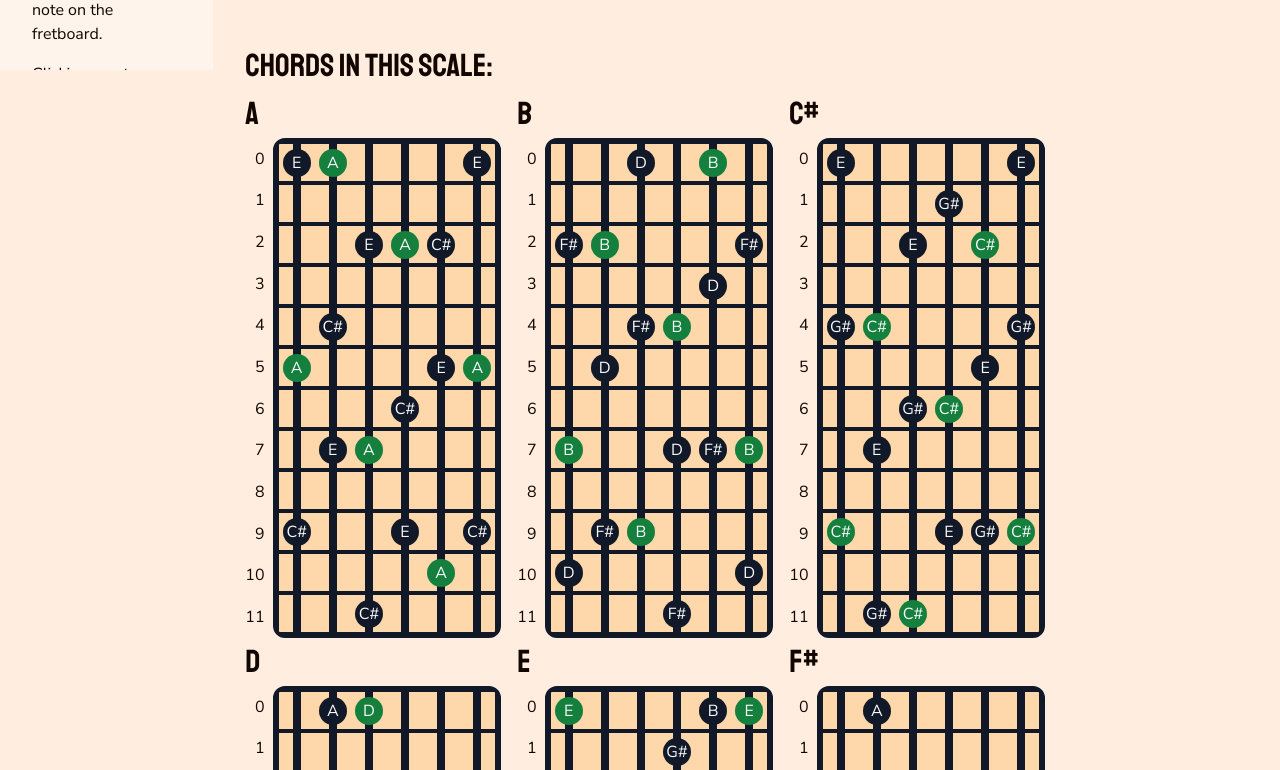
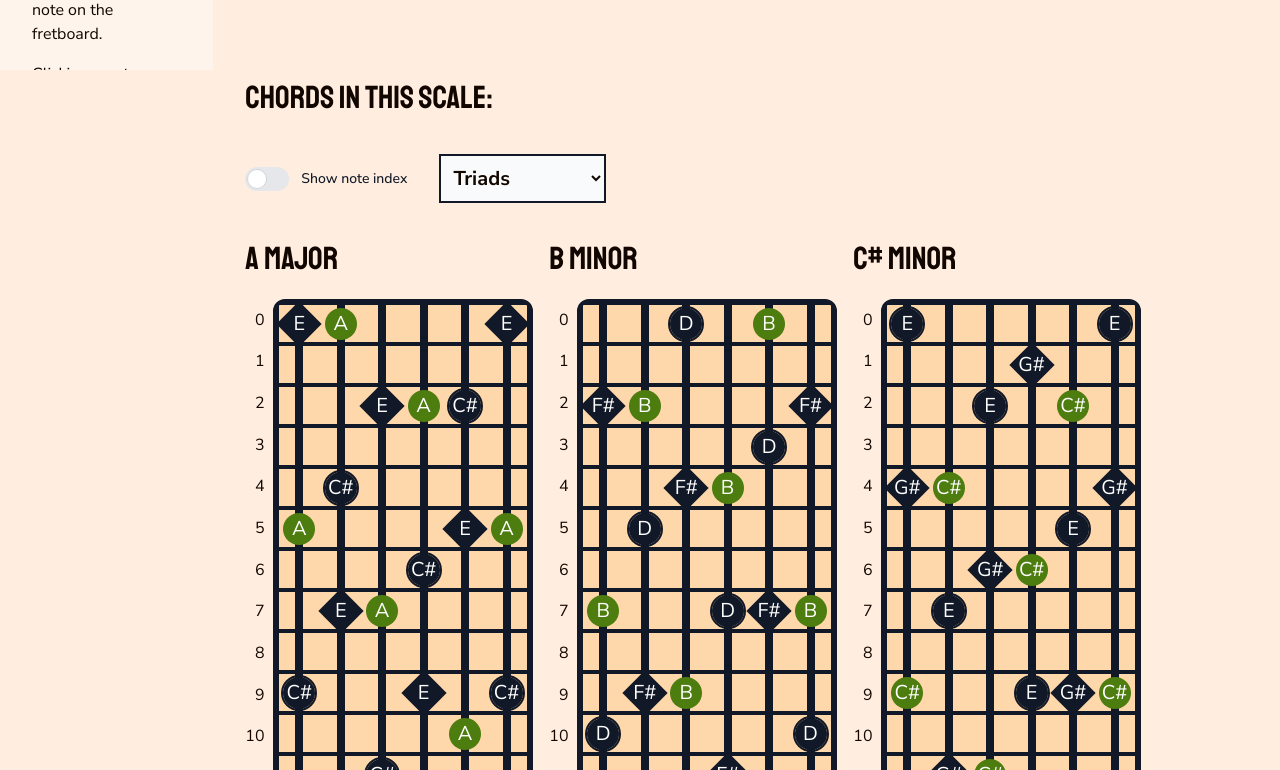
Before and after one commit to ChristianPisani/GuitarApp, a React (Vite) app in the folder GuitarApp/: page /visualizer in a window 1280 px wide. Shown: the part 730-1500 px from the top of the page. Built offline with nearby package versions, Linux system fonts and the light colour scheme; a web font is replaced by a local one.

Commit message:
Add better chord names. More options for chord visualization

```diff
--- /dev/null
+++ b/GuitarApp/src/data/chords.ts
@@ -0,0 +1,62 @@
+import { Chord } from "../types/musical-terms";
+import { noteToString } from "../utility/noteFunctions";
+
+export const chordNames = [
+  {
+    // 1, 3, 5 degrees of the major scale
+    name: "Major",
+    intervals: [1, 5, 8],
+  },
+  {
+    // 1, minor 3, 5 degrees of the major scale
+    name: "Minor",
+    intervals: [1, 4, 8],
+  },
+  {
+    // 1, 3, augmented 5 (raised one halftone) degrees of the major scale
+    name: "Augmented",
+    intervals: [1, 5, 9],
+  },
+  {
+    // 1, minor 3, dimished 5 (lowered one halftone) degrees of the major scale
+    name: "Diminished",
+    intervals: [1, 4, 7],
+  },
+];
+
+export const chordExtensions = [
+  {
+    name: "7th",
+    interval: 12,
+  },
+  {
+    name: "Minor 7th",
+    interval: 11,
+  },
+  {
+    name: "9th",
+    interval: 3,
+  },
+  {
+    name: "Minor 9th",
+    interval: 2,
+  },
+];
+
+export const getChordName = (chord: Chord) => {
+  const matchingTriad = chordNames.find((triad) =>
+    triad.intervals.every((interval) => chord.intervals.includes(interval))
+  );
+
+  const matchingExtensions = chordExtensions.filter((extension) =>
+    chord.intervals.includes(extension.interval)
+  );
+  const matchingExtensionName =
+    matchingExtensions.length > 0
+      ? matchingExtensions[matchingExtensions.length - 1].name
+      : "";
+
+  return `${noteToString(chord.root)} ${
+    matchingTriad?.name
+  } ${matchingExtensionName}`;
+};
--- a/GuitarApp/src/output.css
+++ b/GuitarApp/src/output.css
@@ -578,12 +578,29 @@ video {
   }
 }
 
+.sr-only {
+  position: absolute;
+  width: 1px;
+  height: 1px;
+  padding: 0;
+  margin: -1px;
+  overflow: hidden;
+  clip: rect(0, 0, 0, 0);
+  white-space: nowrap;
+  border-width: 0;
+}
+
 .absolute {
   position: absolute;
 }
 
 .relative {
   position: relative;
+}
+
+.my-8 {
+  margin-top: 2rem;
+  margin-bottom: 2rem;
 }
 
 .mb-0 {
@@ -594,8 +611,20 @@ video {
   margin-right: 1rem;
 }
 
+.ms-3 {
+  margin-inline-start: 0.75rem;
+}
+
+.mb-8 {
+  margin-bottom: 2rem;
+}
+
 .flex {
   display: flex;
+}
+
+.inline-flex {
+  display: inline-flex;
 }
 
 .grid {
@@ -610,8 +639,12 @@ video {
   height: 3rem;
 }
 
-.h-7 {
-  height: 1.75rem;
+.h-6 {
+  height: 1.5rem;
+}
+
+.h-8 {
+  height: 2rem;
 }
 
 .h-full {
@@ -622,6 +655,10 @@ video {
   min-height: 500px;
 }
 
+.w-11 {
+  width: 2.75rem;
+}
+
 .w-12 {
   width: 3rem;
 }
@@ -630,16 +667,25 @@ video {
   width: 0.5rem;
 }
 
-.w-7 {
-  width: 1.75rem;
+.w-8 {
+  width: 2rem;
 }
 
 .w-full {
   width: 100%;
 }
 
-.min-w-64 {
-  min-width: 16rem;
+.min-w-72 {
+  min-width: 18rem;
+}
+
+.rotate-45 {
+  --tw-rotate: 45deg;
+  transform: translate(var(--tw-translate-x), var(--tw-translate-y)) rotate(var(--tw-rotate)) skewX(var(--tw-skew-x)) skewY(var(--tw-skew-y)) scaleX(var(--tw-scale-x)) scaleY(var(--tw-scale-y));
+}
+
+.cursor-pointer {
+  cursor: pointer;
 }
 
 .grid-cols-\[auto_1fr\] {
@@ -668,6 +714,10 @@ video {
 
 .gap-4 {
   gap: 1rem;
+}
+
+.gap-8 {
+  gap: 2rem;
 }
 
 .rounded {
@@ -705,9 +755,19 @@ video {
   border-color: rgb(17 24 39 / var(--tw-border-opacity));
 }
 
+.bg-amber-900 {
+  --tw-bg-opacity: 1;
+  background-color: rgb(120 53 15 / var(--tw-bg-opacity));
+}
+
 .bg-gray-100 {
   --tw-bg-opacity: 1;
   background-color: rgb(243 244 246 / var(--tw-bg-opacity));
+}
+
+.bg-gray-200 {
+  --tw-bg-opacity: 1;
+  background-color: rgb(229 231 235 / var(--tw-bg-opacity));
 }
 
 .bg-gray-50 {
@@ -720,9 +780,9 @@ video {
   background-color: rgb(17 24 39 / var(--tw-bg-opacity));
 }
 
-.bg-green-700 {
+.bg-lime-700 {
   --tw-bg-opacity: 1;
-  background-color: rgb(21 128 61 / var(--tw-bg-opacity));
+  background-color: rgb(77 124 15 / var(--tw-bg-opacity));
 }
 
 .bg-orange-200 {
@@ -730,12 +790,37 @@ video {
   background-color: rgb(254 215 170 / var(--tw-bg-opacity));
 }
 
+.bg-yellow-600 {
+  --tw-bg-opacity: 1;
+  background-color: rgb(202 138 4 / var(--tw-bg-opacity));
+}
+
+.bg-yellow-500 {
+  --tw-bg-opacity: 1;
+  background-color: rgb(234 179 8 / var(--tw-bg-opacity));
+}
+
+.bg-amber-500 {
+  --tw-bg-opacity: 1;
+  background-color: rgb(245 158 11 / var(--tw-bg-opacity));
+}
+
+.bg-amber-600 {
+  --tw-bg-opacity: 1;
+  background-color: rgb(217 119 6 / var(--tw-bg-opacity));
+}
+
+.bg-blue-500 {
+  --tw-bg-opacity: 1;
+  background-color: rgb(59 130 246 / var(--tw-bg-opacity));
+}
+
+.p-2 {
+  padding: 0.5rem;
+}
+
 .p-3 {
   padding: 0.75rem;
-}
-
-.p-4 {
-  padding: 1rem;
 }
 
 .p-8 {
@@ -760,17 +845,48 @@ video {
   text-align: end;
 }
 
+.text-sm {
+  font-size: 0.875rem;
+  line-height: 1.25rem;
+}
+
+.text-xl {
+  font-size: 1.25rem;
+  line-height: 1.75rem;
+}
+
 .font-bold {
   font-weight: 700;
+}
+
+.font-medium {
+  font-weight: 500;
 }
 
 .uppercase {
   text-transform: uppercase;
 }
 
-.text-gray-50 {
+.text-gray-900 {
   --tw-text-opacity: 1;
-  color: rgb(249 250 251 / var(--tw-text-opacity));
+  color: rgb(17 24 39 / var(--tw-text-opacity));
+}
+
+.text-white {
+  --tw-text-opacity: 1;
+  color: rgb(255 255 255 / var(--tw-text-opacity));
+}
+
+.outline {
+  outline-style: solid;
+}
+
+.outline-2 {
+  outline-width: 2px;
+}
+
+.outline-gray-900 {
+  outline-color: #111827;
 }
 
 :root {
@@ -822,3 +938,118 @@ body {
   display: grid;
   place-items: center;
 }
+
+.after\:absolute::after {
+  content: var(--tw-content);
+  position: absolute;
+}
+
+.after\:start-\[2px\]::after {
+  content: var(--tw-content);
+  inset-inline-start: 2px;
+}
+
+.after\:top-\[2px\]::after {
+  content: var(--tw-content);
+  top: 2px;
+}
+
+.after\:h-5::after {
+  content: var(--tw-content);
+  height: 1.25rem;
+}
+
+.after\:w-5::after {
+  content: var(--tw-content);
+  width: 1.25rem;
+}
+
+.after\:rounded-full::after {
+  content: var(--tw-content);
+  border-radius: 9999px;
+}
+
+.after\:border::after {
+  content: var(--tw-content);
+  border-width: 1px;
+}
+
+.after\:border-gray-300::after {
+  content: var(--tw-content);
+  --tw-border-opacity: 1;
+  border-color: rgb(209 213 219 / var(--tw-border-opacity));
+}
+
+.after\:bg-white::after {
+  content: var(--tw-content);
+  --tw-bg-opacity: 1;
+  background-color: rgb(255 255 255 / var(--tw-bg-opacity));
+}
+
+.after\:transition-all::after {
+  content: var(--tw-content);
+  transition-property: all;
+  transition-timing-function: cubic-bezier(0.4, 0, 0.2, 1);
+  transition-duration: 150ms;
+}
+
+.after\:content-\[\'\'\]::after {
+  --tw-content: '';
+  content: var(--tw-content);
+}
+
+.peer:checked ~ .peer-checked\:bg-blue-600 {
+  --tw-bg-opacity: 1;
+  background-color: rgb(37 99 235 / var(--tw-bg-opacity));
+}
+
+.peer:checked ~ .peer-checked\:after\:translate-x-full::after {
+  content: var(--tw-content);
+  --tw-translate-x: 100%;
+  transform: translate(var(--tw-translate-x), var(--tw-translate-y)) rotate(var(--tw-rotate)) skewX(var(--tw-skew-x)) skewY(var(--tw-skew-y)) scaleX(var(--tw-scale-x)) scaleY(var(--tw-scale-y));
+}
+
+.peer:checked ~ .peer-checked\:after\:border-white::after {
+  content: var(--tw-content);
+  --tw-border-opacity: 1;
+  border-color: rgb(255 255 255 / var(--tw-border-opacity));
+}
+
+.peer:focus ~ .peer-focus\:outline-none {
+  outline: 2px solid transparent;
+  outline-offset: 2px;
+}
+
+.peer:focus ~ .peer-focus\:ring-4 {
+  --tw-ring-offset-shadow: var(--tw-ring-inset) 0 0 0 var(--tw-ring-offset-width) var(--tw-ring-offset-color);
+  --tw-ring-shadow: var(--tw-ring-inset) 0 0 0 calc(4px + var(--tw-ring-offset-width)) var(--tw-ring-color);
+  box-shadow: var(--tw-ring-offset-shadow), var(--tw-ring-shadow), var(--tw-shadow, 0 0 #0000);
+}
+
+.peer:focus ~ .peer-focus\:ring-blue-300 {
+  --tw-ring-opacity: 1;
+  --tw-ring-color: rgb(147 197 253 / var(--tw-ring-opacity));
+}
+
+.peer:checked ~ .rtl\:peer-checked\:after\:-translate-x-full:where([dir="rtl"], [dir="rtl"] *)::after {
+  content: var(--tw-content);
+  --tw-translate-x: -100%;
+  transform: translate(var(--tw-translate-x), var(--tw-translate-y)) rotate(var(--tw-rotate)) skewX(var(--tw-skew-x)) skewY(var(--tw-skew-y)) scaleX(var(--tw-scale-x)) scaleY(var(--tw-scale-y));
+}
+
+@media (prefers-color-scheme: dark) {
+  .dark\:border-gray-600 {
+    --tw-border-opacity: 1;
+    border-color: rgb(75 85 99 / var(--tw-border-opacity));
+  }
+
+  .dark\:bg-gray-700 {
+    --tw-bg-opacity: 1;
+    background-color: rgb(55 65 81 / var(--tw-bg-opacity));
+  }
+
+  .peer:focus ~ .dark\:peer-focus\:ring-blue-800 {
+    --tw-ring-opacity: 1;
+    --tw-ring-color: rgb(30 64 175 / var(--tw-ring-opacity));
+  }
+}
--- a/GuitarApp/src/routes/fretboard-visualization/FretboardVisualization.tsx
+++ b/GuitarApp/src/routes/fretboard-visualization/FretboardVisualization.tsx
@@ -11,7 +11,7 @@ import { useContext, useState } from "react";
 import { FretboardContext } from "../../ui/Fretboard/FretboardContext";
 import { Mode, Note, Scale } from "../../types/musical-terms";
 import { availableScales, majorScale } from "../../data/scales";
-import { ChordVisualizer } from "../../ui/chord/chord";
+import { ChordDegreeVisualizer } from "../../ui/chord/chord";
 
 const Settings = () => {
   const { selectedScale, selectedNote, setSelectedScale, setSelectedNote } =
@@ -22,12 +22,13 @@ const Settings = () => {
       <p className={"font-bold mb-0"}>Select scale</p>
 
       <div className={"flex gap-2"}>
-        {allNotes.map((note) => {
+        {allNotes.map((note, index) => {
           const scaleDegree = getScaleDegree(selectedNote, note, selectedScale);
           const isInScale = noteIsInScale(selectedNote, note, selectedScale);
 
           return (
             <div className={"flex flex-col items-center gap-2"}>
+              <p>{index + 1}</p>
               <button
                 onClick={() => setSelectedNote(note)}
                 className={`w-12 h-12 rounded-full bg-gray-50 grid place-items-center ${
@@ -134,21 +135,12 @@ export const FretboardVisualization = () => {
           </div>
           <div className={"p-8"}>
             <h2>Chords in this scale:</h2>
-            {degrees.map((degree) => {
-              const chord = getScaleChord(
-                selectedNote,
-                selectedScale,
-                degree,
-                3
-              );
 
-              return (
-                <ChordVisualizer
-                  chord={chord}
-                  strings={["E", "A", "D", "G", "B", "E"]}
-                />
-              );
-            })}
+            <ChordDegreeVisualizer
+              degrees={degrees}
+              scale={selectedScale}
+              note={selectedNote}
+            />
           </div>
         </div>
       </main>
--- a/GuitarApp/src/ui/chord/chord.tsx
+++ b/GuitarApp/src/ui/chord/chord.tsx
@@ -1,15 +1,96 @@
-import { Chord, NoteName } from "../../types/musical-terms";
+import { Chord, Note, NoteName, Scale } from "../../types/musical-terms";
 import {
+  chromaticScale,
   getChordNotes,
+  getScaleChord,
+  getScaleDegree,
   getStringNotes,
   notesAreEqual,
+  noteToString,
 } from "../../utility/noteFunctions";
-import { FC } from "react";
+import { FC, useState } from "react";
+import { getChordName } from "../../data/chords";
 
-export const ChordVisualizer: FC<{ chord: Chord; strings: NoteName[] }> = ({
-  chord,
-  strings,
+export type ChordDegreeVisualizerProps = {
+  degrees: number[];
+  scale: Scale;
+  note: Note;
+  showNoteIndex: boolean; // TODO: Move this into context??
+};
+
+export const ChordDegreeVisualizer: FC<ChordDegreeVisualizerProps> = ({
+  degrees,
+  scale,
+  note,
 }) => {
+  type ChordType = "power" | "triad" | "7th" | "9th";
+  const [chordType, setChordType] = useState<ChordType>("triad");
+  const [showNoteIndex, setShowNoteIndex] = useState(false);
+
+  const chordTypeIndexes = {
+    power: 2,
+    triad: 3,
+    "7th": 4,
+    "9th": 5,
+  };
+
+  return (
+    <>
+      <div className={"flex gap-8 my-8"}>
+        <label className="inline-flex items-center cursor-pointer">
+          <input
+            type="checkbox"
+            value={showNoteIndex ? 1 : 0}
+            onChange={() => setShowNoteIndex(!showNoteIndex)}
+            className="sr-only peer"
+          />
+          <div className="relative w-11 h-6 bg-gray-200 peer-focus:outline-none peer-focus:ring-4 peer-focus:ring-blue-300 dark:peer-focus:ring-blue-800 rounded-full peer dark:bg-gray-700 peer-checked:after:translate-x-full rtl:peer-checked:after:-translate-x-full peer-checked:after:border-white after:content-[''] after:absolute after:top-[2px] after:start-[2px] after:bg-white after:border-gray-300 after:border after:rounded-full after:h-5 after:w-5 after:transition-all dark:border-gray-600 peer-checked:bg-blue-600"></div>
+          <span className="ms-3 text-sm font-medium text-gray-900">
+            Show note index
+          </span>
+        </label>
+        <select
+          className={
+            "bg-gray-50 font-bold text-xl p-2 border-2 border-gray-900"
+          }
+          value={chordType}
+          onChange={(e) => setChordType(e.target.value as ChordType)}
+        >
+          <option value={"power"}>Power chords</option>
+          <option value={"triad"}>Triads</option>
+          <option value={"7th"}>7th chords</option>
+          <option value={"9th"}>9th chords</option>
+        </select>
+      </div>
+
+      {degrees.map((degree) => {
+        const chord = getScaleChord(
+          note,
+          scale,
+          degree,
+          chordTypeIndexes[chordType]
+        );
+
+        return (
+          <div className={"inline-grid mr-4 gap-4"}>
+            <h2>{getChordName(chord)}</h2>
+            <ChordVisualizer
+              chord={chord}
+              strings={["E", "A", "D", "G", "B", "E"]}
+              showNoteIndex={showNoteIndex}
+            />
+          </div>
+        );
+      })}
+    </>
+  );
+};
+
+export const ChordVisualizer: FC<{
+  chord: Chord;
+  strings: NoteName[];
+  showNoteIndex: boolean;
+}> = ({ chord, strings, showNoteIndex }) => {
   // First
   // Do the first inversion chords
   // Starting from first string, then second, third etc
@@ -36,14 +117,9 @@ export const ChordVisualizer: FC<{ chord: Chord; strings: NoteName[] }> = ({
   const frets = [0, 1, 2, 3, 4, 5, 6, 7, 8, 9, 10, 11];
 
   return (
-    <div className={"inline-grid mr-4"}>
-      <h2>
-        {chord.root.name}
-        {chord.root.sharp ? "#" : ""}
-      </h2>
     <div
       className={
-          "inline-grid grid-cols-[auto_1fr] gap-2 place-items-center min-h-[500px] min-w-64"
+        "inline-grid grid-cols-[auto_1fr] gap-2 place-items-center min-h-[500px] min-w-72"
       }
     >
       <div className={"grid h-full items-center text-end"}>
@@ -66,6 +142,17 @@ export const ChordVisualizer: FC<{ chord: Chord; strings: NoteName[] }> = ({
               {strings.map((string: NoteName, index) => {
                 const currentNote = stringNotes[index][fretIndex];
 
+                const fingerIndex = chord.intervals.indexOf(
+                  getScaleDegree(chord.root, currentNote, chromaticScale) + 1
+                );
+
+                const fingerNumberClasses = new Map<number, string>([
+                  [1, "bg-lime-700 rounded-full"],
+                  [2, "rounded-full outline outline-2 outline-gray-900"],
+                  [3, "rotate-45"],
+                  [4, "rotate-45 bg-yellow-600"],
+                  [5, "bg-blue-500 rounded-full"],
+                ]);
                 return (
                   <div
                     className={
@@ -75,18 +162,21 @@ export const ChordVisualizer: FC<{ chord: Chord; strings: NoteName[] }> = ({
                     {chordNotes.some((chordNote) =>
                       notesAreEqual(chordNote, currentNote)
                     ) && (
+                      <>
                         <div
-                          className={`w-7 h-7 grid place-items-center bg-gray-900 rounded-full absolute ${
-                            notesAreEqual(currentNote, chord.root)
-                              ? "bg-green-700"
-                              : ""
+                          className={`w-8 h-8 bg-gray-900 grid place-items-center absolute ${
+                            fingerNumberClasses.get(fingerIndex + 1) ??
+                            "bg-gray-900"
                           }`}
+                        ></div>
+                        <p
+                          className={`text-white text-center absolute text-xl`}
                         >
-                          <p className={`text-gray-50 text-center`}>
-                            {currentNote.name}
-                            {currentNote.sharp ? "#" : ""}
+                          {showNoteIndex
+                            ? `${fingerIndex + 1}`
+                            : noteToString(currentNote)}
                         </p>
-                        </div>
+                      </>
                     )}
                   </div>
                 );
@@ -96,6 +186,5 @@ export const ChordVisualizer: FC<{ chord: Chord; strings: NoteName[] }> = ({
         ))}
       </div>
     </div>
-    </div>
   );
 };
--- a/GuitarApp/src/utility/noteFunctions.ts
+++ b/GuitarApp/src/utility/noteFunctions.ts
@@ -72,6 +72,9 @@ export const getNote = (name: string, sharp: boolean) => {
     allNotes.find((n) => n.name === name && n.sharp === sharp) ?? allNotes[0]
   );
 };
+
+export const noteToString = (note: Note) =>
+  `${note.name}${note.sharp ? "#" : ""}`;
 
 export const notesAreEqual = (noteA: Note, noteB: Note) => {
   return noteA.name === noteB.name && noteA.sharp === noteB.sharp;
@@ -167,7 +170,6 @@ export const getScaleChord = (
   length: number
 ): Chord => {
   const scaleNotes = getScaleNotes(rootNote, scale);
-  const majorScaleNotes = getScaleNotes(rootNote, majorScale);
   const relativeRoot = scaleNotes[degree];
   const chromaticScaleNotes = getScaleNotes(relativeRoot, chromaticScale);
 
```
Lines whose indentation alone changed are shown as unchanged.
